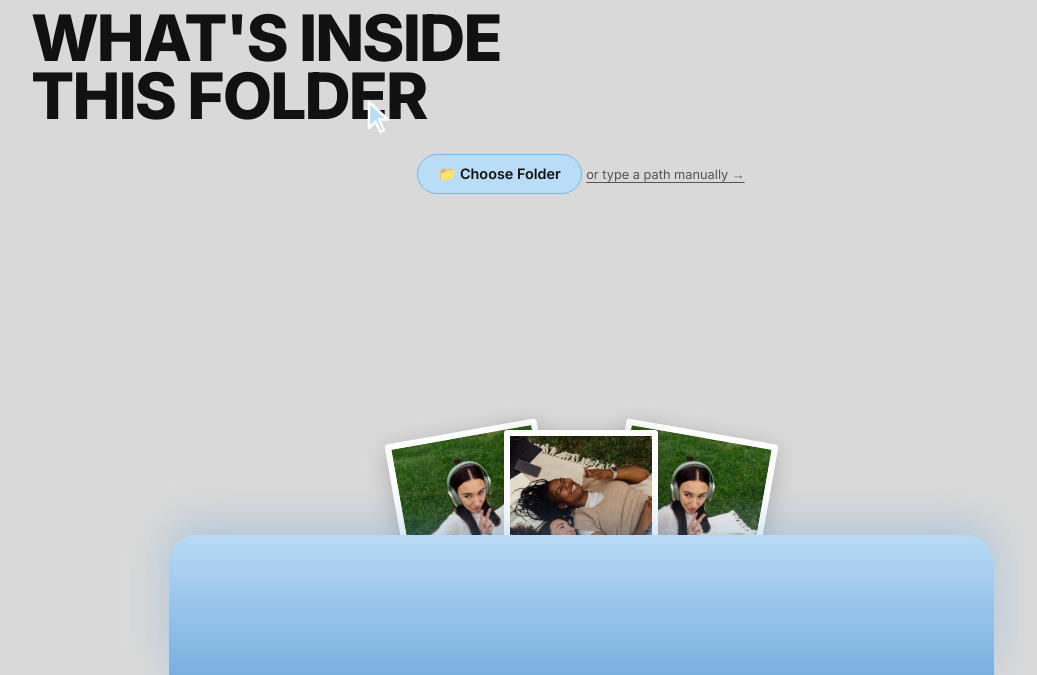
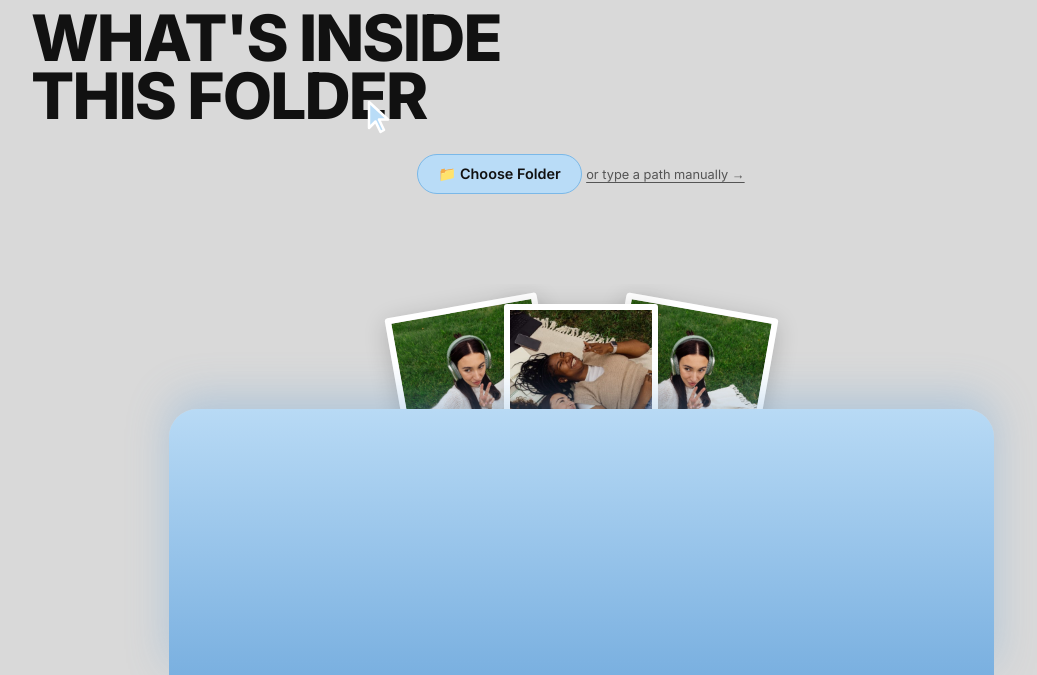
Before and after one commit to panugantisahithi15-prog/DuplicateFileDetector, a Flask app: page /service in a window 1280 px wide. Shown: the part 125-800 px from the top of the page, without its empty margins (59-1096 px from the left). Run offline with Flask 3, Linux system fonts and the light colour scheme; some libraries are stand-ins or nearby versions.

Commit message:
Update hero section styling

```diff
--- a/static/css/hero.css
+++ b/static/css/hero.css
@@ -91,7 +91,10 @@
 
 .hero-sub--right  { justify-content: flex-end; }
 .hero-sub--left   { justify-content: flex-start; }
-.hero-sub--center { justify-content: center; }
+.hero-sub--center {
+    justify-content: center;
+    min-height: 140px;
+}
 
 /* ── Info card ──────────────────────────────────────────────*/
 .info-card {
@@ -299,16 +302,6 @@
     box-shadow: 0 -12px 40px rgba(100, 160, 215, 0.35);
 }
 
-/* ── Service page: fix pocket to match Home ─────────────────
-   .hero-sub--center is only set on the service page (see macro).
-   Using it as a sibling anchor avoids any HTML change and keeps
-   this rule from affecting Home, Action, or About.              */
-.hero-sub--center ~ .bottom-section {
-    justify-content: flex-end;
-}
-.hero-sub--center ~ .bottom-section .folder-pocket {
-    flex: 0 0 140px;
-}
 
 /* ── Tablet: 769px – 1024px ─────────────────────────────────
    Point 7: reduce image + heading size, tighten spacing.    */
@@ -356,6 +349,7 @@
     /* ── Scan form (service page) ── */
     .scan-form-bare     { max-width: 100%; }
     .scan-form-bare .path-input { padding: 9px 16px; font-size: .9rem; }
+    .hero-sub--center   { min-height: 0; }
 
     /* ── Bottom section: push photos + pocket to the bottom ── */
     .bottom-section     {
```
